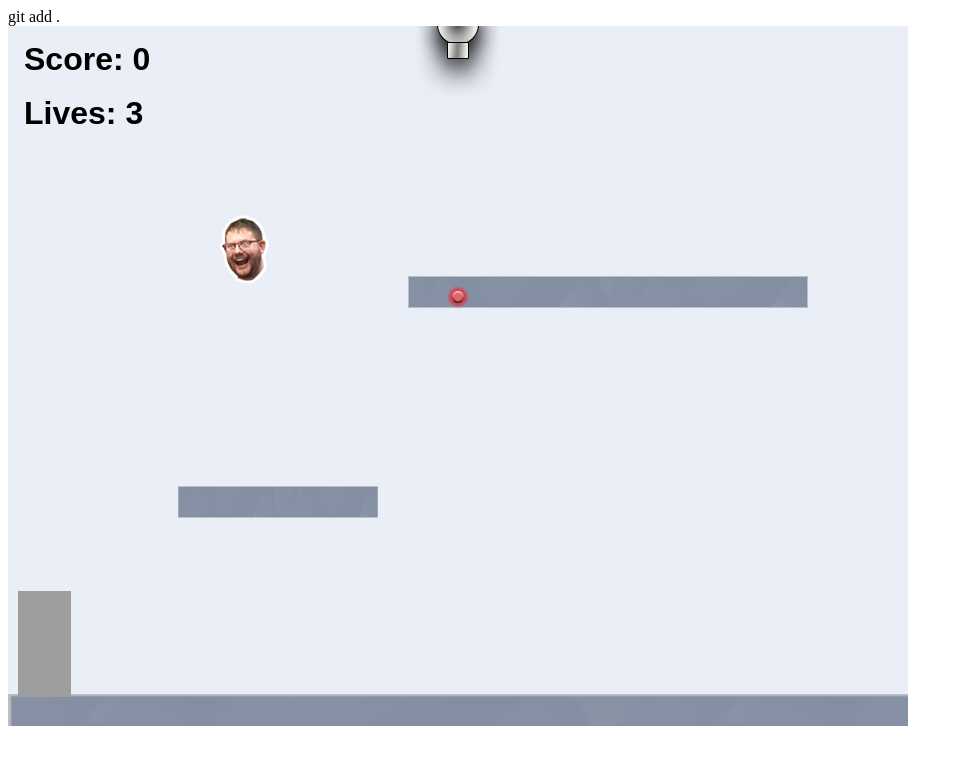
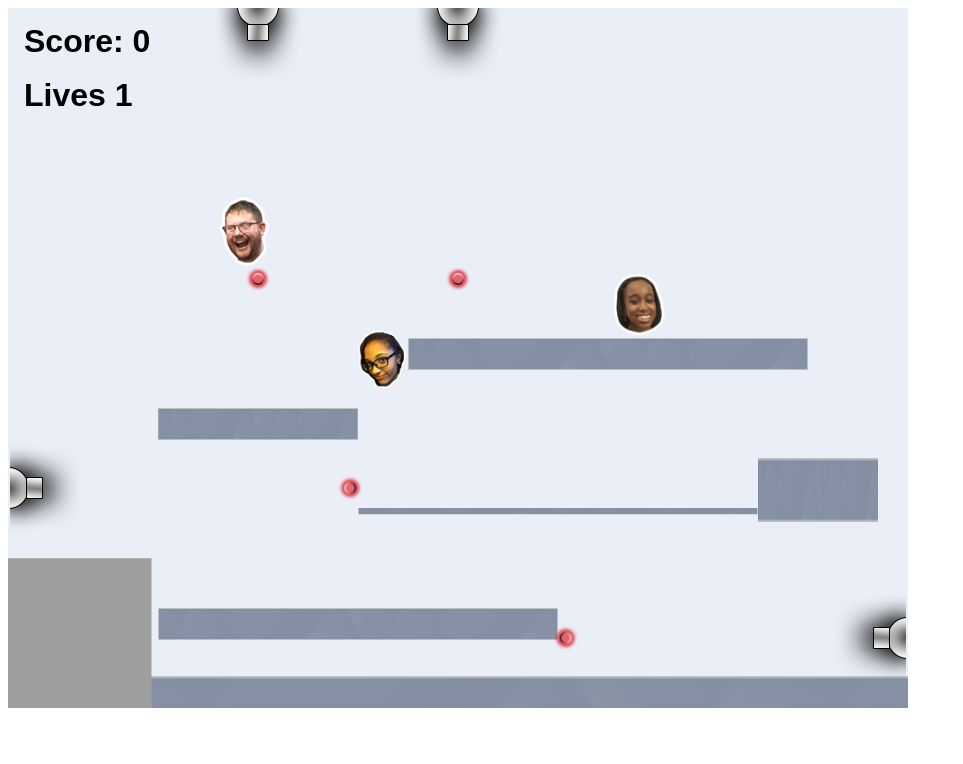
Before and after one commit to Derjeff1/Derjeff1.github.io, a website: page projects/platformer/index.html in a window 1280 px wide. Shown: the whole page, without its empty margins (0-963 px from the left). Drawn offline with Linux system fonts and the light colour scheme; animation ran at ten frames a second.

Commit message:
Add platformer changes

```diff
--- a/projects/platformer/index.html
+++ b/projects/platformer/index.html
@@ -10,7 +10,7 @@
         <script src="js/factory/collectable.js"></script>
         <script src="js/factory/cannon.js"></script>
         <script src="js/factory/player.js"></script>
-        <script src="js/controller/player-manager.js"></script>git add .
+        <script src="js/controller/player-manager.js"></script>
 
         <script src="js/init/platform.js"></script>
         <script src="js/init/collectable.js"></script>
--- a/projects/platformer/js/init/cannon.js
+++ b/projects/platformer/js/init/cannon.js
@@ -28,7 +28,9 @@
 
         // example:
         createCannon("top", 450);
-
+        createCannon("top", 250);
+        createCannon("right", 630);
+        createCannon("left", 480);
 
         // ALL YOUR CODE GOES ABOVE HERE ///////////////////////////////////////
         ////////////////////////////////////////////////////////////////////////
--- a/projects/platformer/js/init/collectable.js
+++ b/projects/platformer/js/init/collectable.js
@@ -38,7 +38,8 @@
 
         // example:
         createCollectable(type.steve, 200, 170, 6, 0.7);
-
+        createCollectable(type.kennedi, 350, 300, 8, 0.7);
+        createCollectable(type.grace, 600, 250, 8, 0.7);
 
 
         // ALL YOUR CODE GOES ABOVE HERE ///////////////////////////////////////
--- a/projects/platformer/js/init/platform.js
+++ b/projects/platformer/js/init/platform.js
@@ -37,9 +37,11 @@
         createPlatform(0, game.world.height - 32, 3, 2);    // DO NOT DELETE
 
         // example:
-        createPlatform(400, 250);
-        createPlatform(170, 460, 0.5);
-
+        createPlatform(400, 330);
+        createPlatform(150, 600, 1);
+        createPlatform(350, 500, 1, .2);
+        createPlatform(150, 400, .5);
+        createPlatform(750, 450, .3, 2)
         // ALL YOUR CODE GOES ABOVE HERE ///////////////////////////////////////
         ////////////////////////////////////////////////////////////////////////
     }
```
